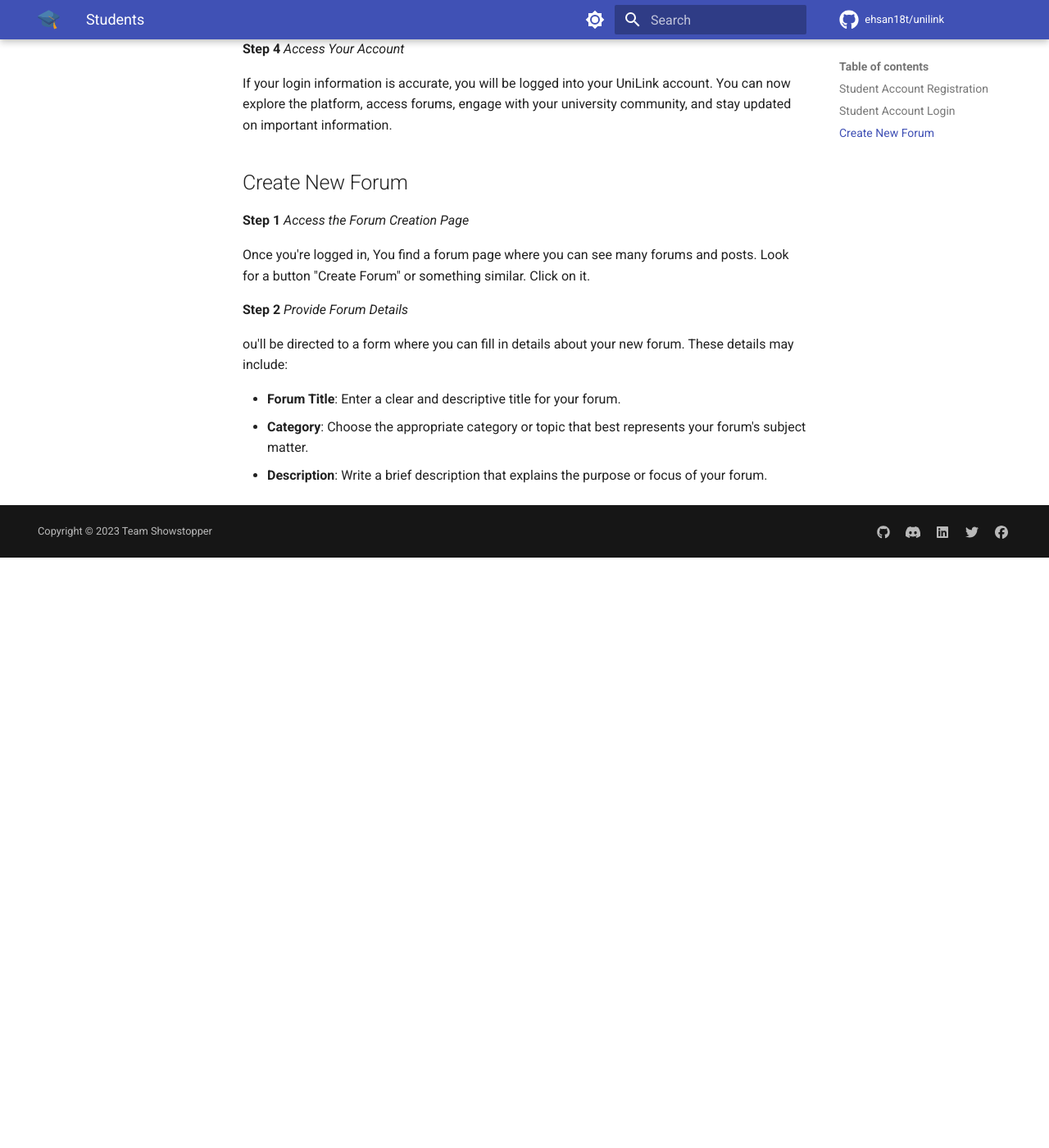
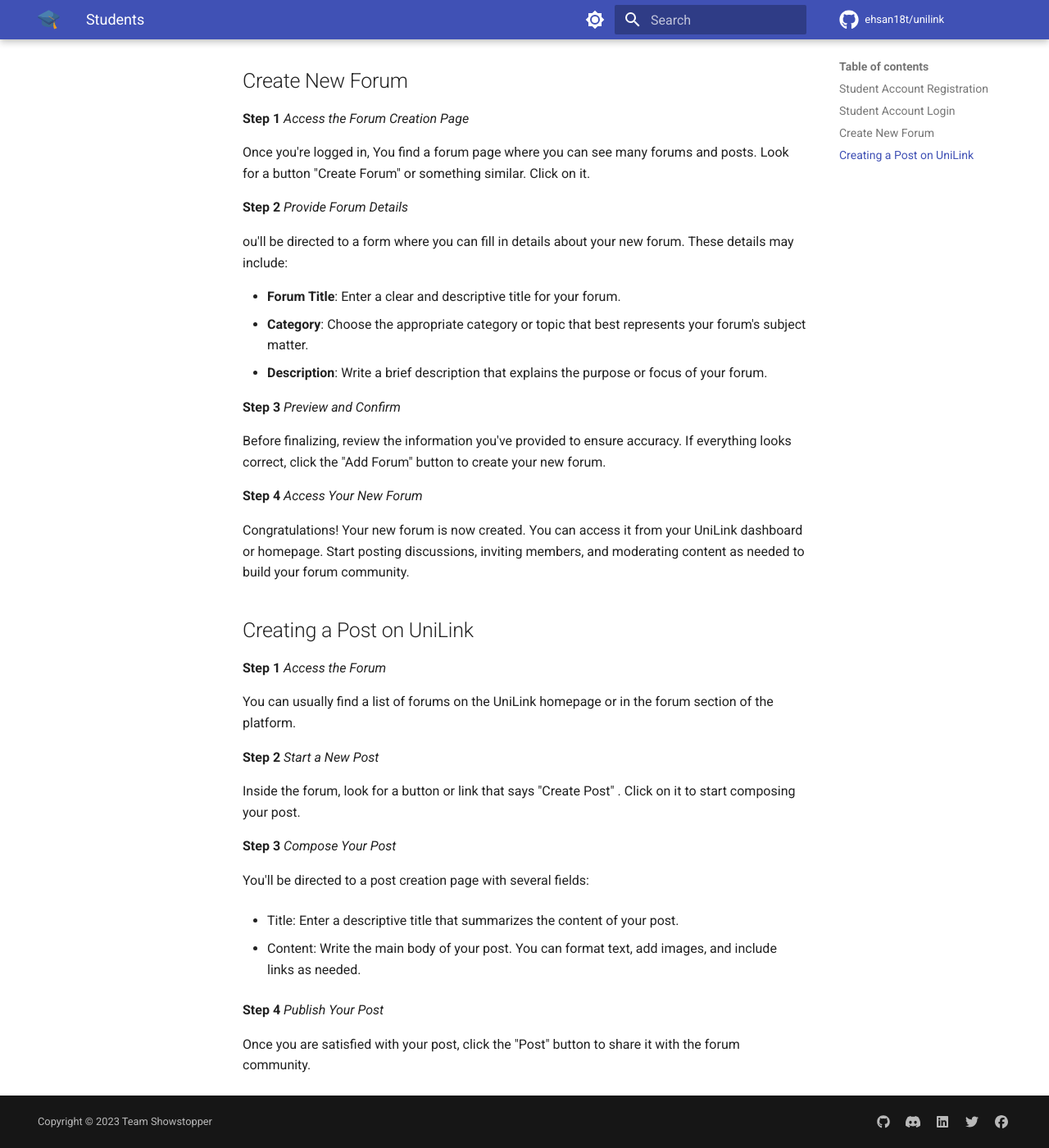
Before and after one commit to ehsan18t/unilink-docs, an MkDocs documentation site: the page built from docs/user-manual/student/student.md, in a window 1280 px wide and 1400 px high, scrolled down 1316 px. Shown: the whole window at 82% size. Built offline with MkDocs 1.6.1 and Material for MkDocs 9.7.7, drawn with Linux system fonts in a browser that asks for light colours; comment, search, counter and statistics services are not loaded; before the commit the page ends 1996 px from its top, so only the background shows below that.

Commit message:
User guide completed

```diff
--- a/docs/user-manual/student/student.md
+++ b/docs/user-manual/student/student.md
@@ -63,3 +62,38 @@ ou'll be directed to a form where you can fill in details about your new forum.
 * **Forum Title**: Enter a clear and descriptive title for your forum.
 * **Category**: Choose the appropriate category or topic that best represents your forum's subject matter.
 * **Description**: Write a brief description that explains the purpose or focus of your forum.
+
+
+**Step 3** *Preview and Confirm*
+
+Before finalizing, review the information you've provided to ensure accuracy. If everything looks correct, click the "Add Forum" button to create your new forum.
+
+
+**Step 4** *Access Your New Forum*
+
+Congratulations! Your new forum is now created. You can access it from your UniLink dashboard or homepage. Start posting discussions, inviting members, and moderating content as needed to build your forum community.
+
+
+##  Creating a Post on UniLink
+
+**Step 1** *Access the Forum*
+
+You can usually find a list of forums on the UniLink homepage or in the forum section of the platform.
+
+
+**Step 2** *Start a New Post*
+
+Inside the forum, look for a button or link that says "Create Post" . Click on it to start composing your post.
+
+
+**Step 3** *Compose Your Post*
+
+You'll be directed to a post creation page with several fields:
+
+* Title: Enter a descriptive title that summarizes the content of your post.
+
+* Content: Write the main body of your post. You can format text, add images, and include links as needed.
+
+**Step 4** *Publish Your Post*
+
+Once you are satisfied with your post, click the "Post" button to share it with the forum community.
```
Also changed, not shown: other parts of docs/user-manual/student/student.md (+2 -3 lines), docs/user-manual/admin/admin.md (+86 -0 lines).
